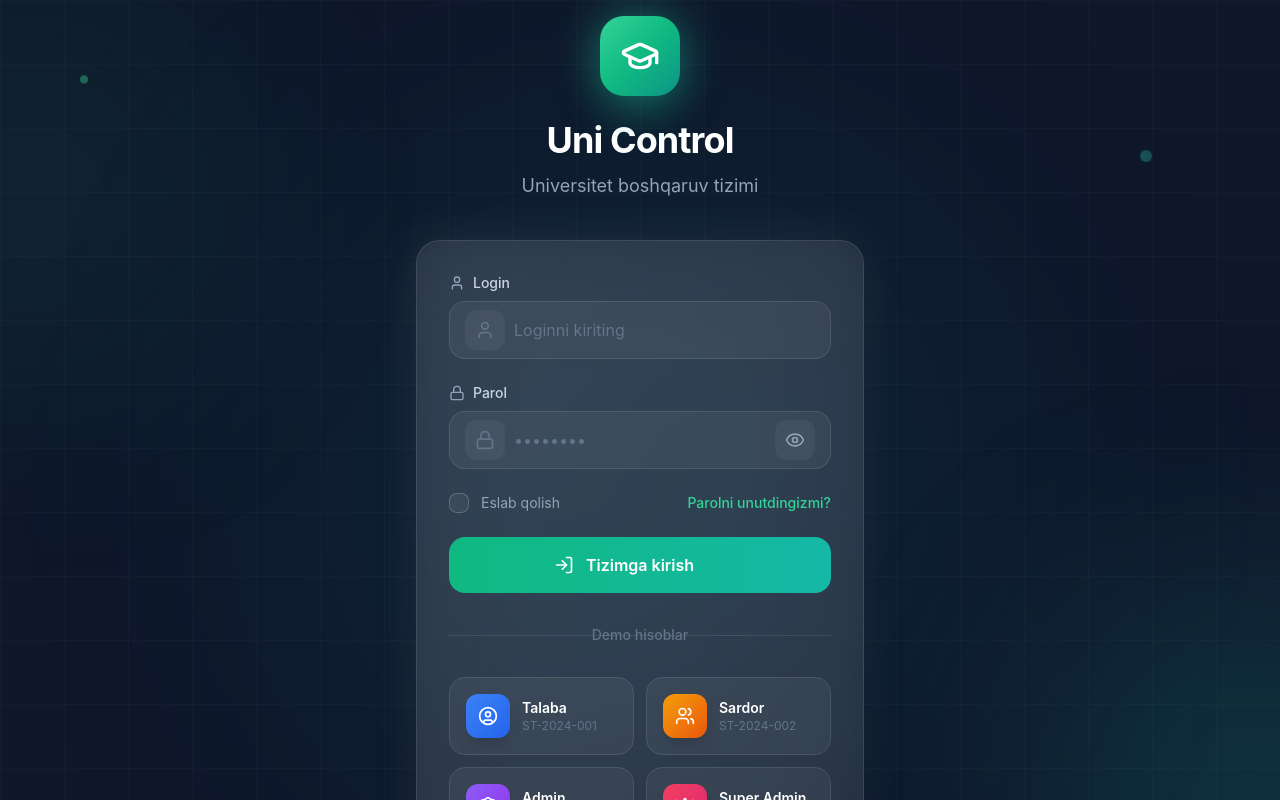
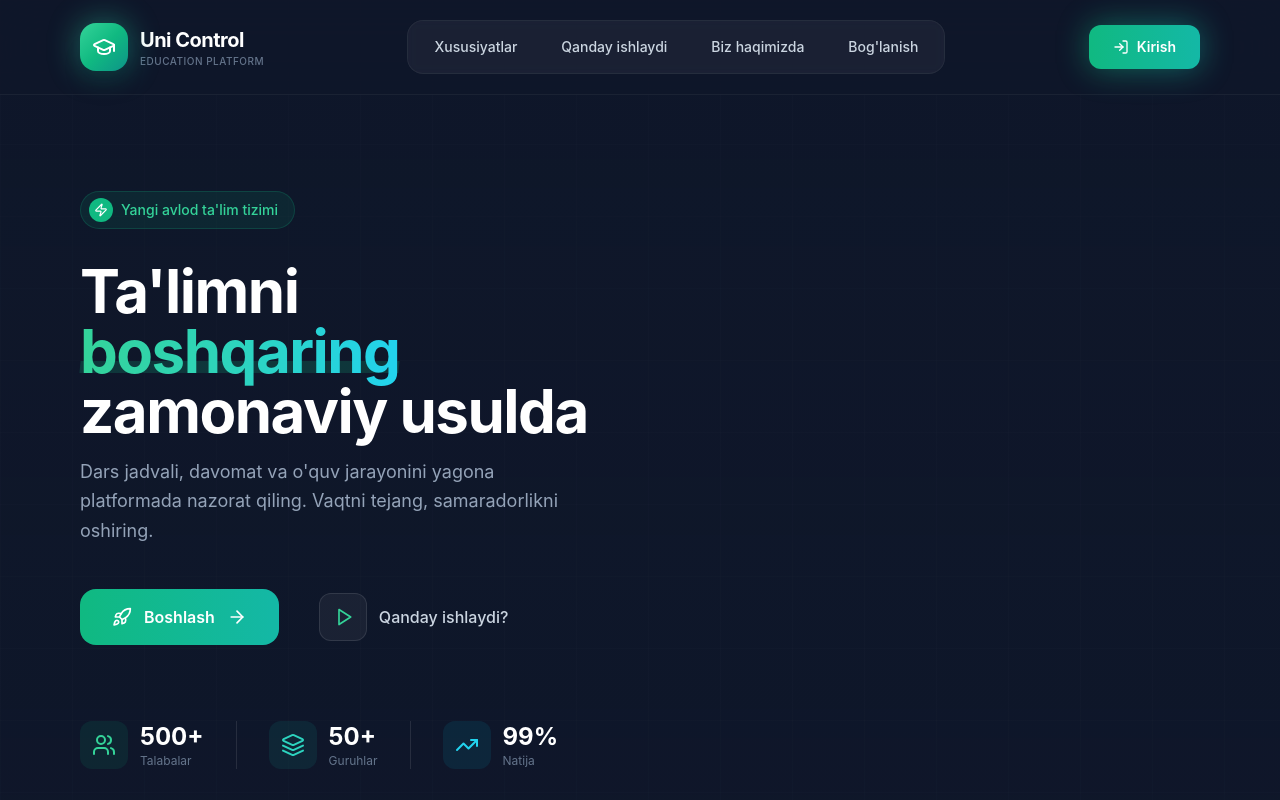
Before and after one commit to xurshidbekxasanboyev1990/unicontrol, a Vue app: page / in a window 1280 px wide. Before the commit this address led to /login. Shown: the top 800 px of the page. Built offline with nearby package versions, Linux system fonts and the light colour scheme.

Commit message:
feat: Router yangilandi - Landing sahifa / yo'liga qo'shildi

```diff
--- a/src/router/index.js
+++ b/src/router/index.js
@@ -34,6 +34,7 @@ import { createRouter, createWebHistory } from 'vue-router'
 import { useAuthStore } from '../stores/auth'
 
 // Views
+import LandingView from '../views/LandingView.vue'
 import LoginView from '../views/LoginView.vue'
 import MainLayout from '../layouts/MainLayout.vue'
 
@@ -81,7 +82,9 @@ import SuperLogs from '../views/super/LogsView.vue'
 const routes = [
   {
     path: '/',
-    redirect: '/login'
+    name: 'landing',
+    component: LandingView,
+    meta: { guest: true }
   },
   {
     path: '/login',
```
